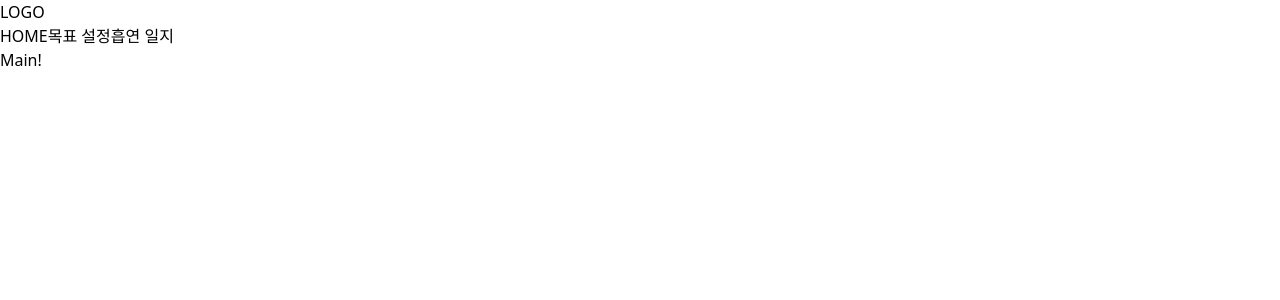
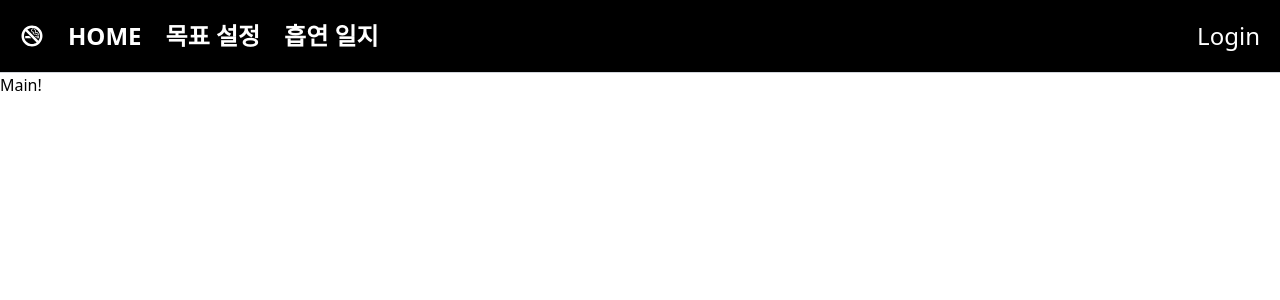
Before and after one commit to Joonhart/quit-smoking-diary, a React (Create React App) app: page / in a window 1280 px wide. Shown: the top 300 px of the page. Built offline with nearby package versions, Linux system fonts and the light colour scheme.

Commit message:
css navbar

```diff
--- a/src/components/Navbar.jsx
+++ b/src/components/Navbar.jsx
@@ -1,19 +1,25 @@
-import React from 'react'
-import { Link } from 'react-router-dom'
+import React from "react";
+import { Link } from "react-router-dom";
+import { IoLogoNoSmoking } from "react-icons/io";
 
 const Navbar = () => {
   return (
-    <header>
+    <header className="flex justify-between text-2xl border-b border-gray-300 p-5 bg-black text-white">
+      <div className="flex items-center">
         <Link to="/">
-        LOGO
+          <IoLogoNoSmoking />
         </Link>
-      <nav>
+        <nav className="flex items-center gap-6 pl-6 font-semibold">
           <Link to="/">HOME</Link>
           <Link to="goal">목표 설정</Link>
           <Link to="stat">흡연 일지</Link>
         </nav>
+      </div>
+      <div>
+        Login
+      </div>
     </header>
-  )
-}
+  );
+};
 
-export default Navbar
+export default Navbar;
```
Lines whose indentation alone changed are shown as unchanged.
